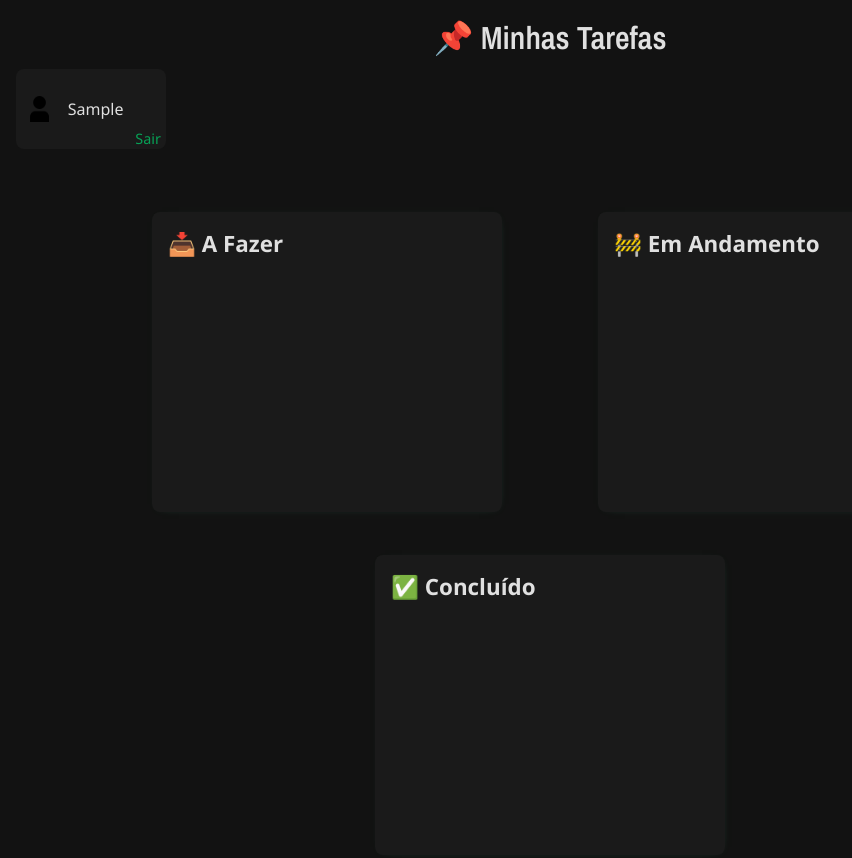
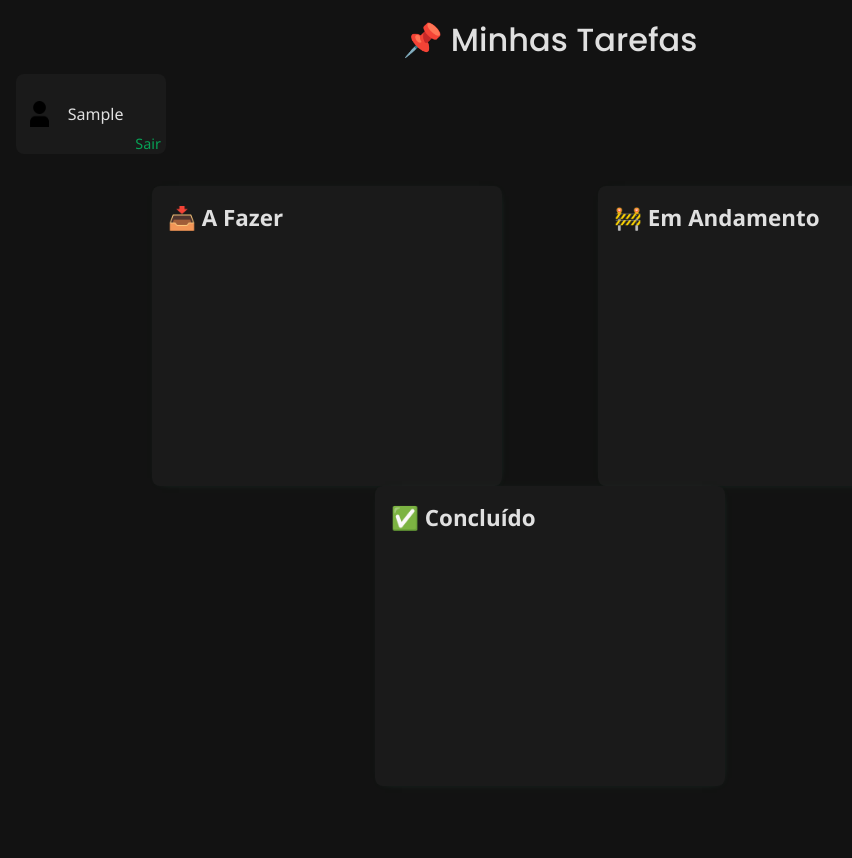
Before and after one commit to GuilhermeMonni/dashNote, an Electron app: page home.html in a window 1100 px wide. Shown: the whole page, without its empty margins (0-852 px from the left). After the commit the page ends 802 px from the top, so only its background shows below. Drawn offline with nearby package versions, Linux system fonts and the light colour scheme; no server answers; sample sign-in values are in the browser's storage.

Commit message:
fix style home card

```diff
--- a/styles/styleHome.css
+++ b/styles/styleHome.css
@@ -1,5 +1,7 @@
 @import url('https://fonts.googleapis.com/css2?family=Roboto:ital,wght@0,100..900;1,100..900&display=swap');
 @import url('https://fonts.googleapis.com/css2?family=Archivo+Narrow:ital,wght@0,400..700;1,400..700&display=swap');
+@import url('https://fonts.googleapis.com/css2?family=Poppins:ital,wght@0,100;0,200;0,300;0,400;0,500;0,600;0,700;0,800;0,900;1,100;1,200;1,300;1,400;1,500;1,600;1,700;1,800;1,900&display=swap');
+
 
 :root {
   --cor-fundo: #121212;
@@ -36,9 +38,8 @@ header {
 }
 
 header h1 {
-  font-family: "Archivo Narrow", sans-serif;
-  font-optical-sizing: auto;
-  font-weight: 600;
+  font-family: "Poppins", sans-serif;
+  font-weight: 500;
   font-style: normal;
   color: var(--cor-texto);
   margin: 0 0 0.5rem 0;
@@ -50,11 +51,12 @@ header h1 {
   width: 12%;
   min-width: 150px;
   height: 10vh;
-  margin: 10px 0;
+  margin: 10px 0 0;
   border-radius: var(--borda);
   display: flex;
   align-items: center;
   position: relative;
+  animation: animation .5s ease-in-out;
 }
 .card-profile a{
   font-size: 0.9em;
@@ -94,7 +96,7 @@ header h1 {
   border-radius: var(--borda);
   box-shadow: 1px 1px 10px -9px var(--cor-borda);
   padding: 1rem;
-  margin: 2%;
+  margin: 0 2%;
   width: 100%;
   max-width: 350px;
   min-height: 300px;
```
